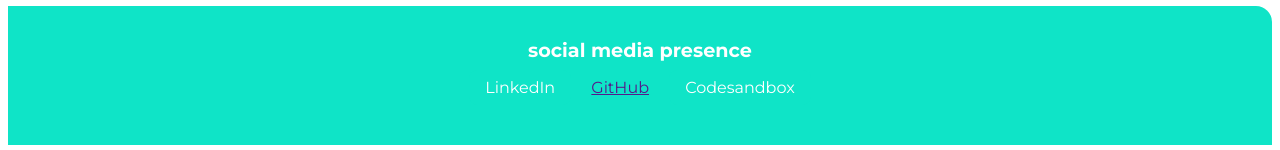
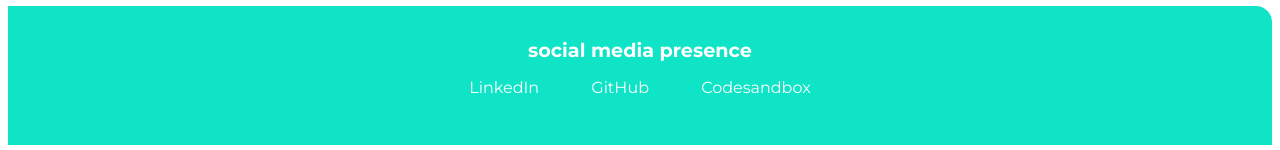
Before and after one commit to vikipediaa/Portfolio_website, a plain HTML site: page index.html in a window 1280 px wide. Shown: the part 1033-1183 px from the top of the page. Drawn offline with Linux system fonts and the light colour scheme.

Commit message:
githiub link c0rrected

```diff
--- a/index.html
+++ b/index.html
@@ -50,7 +50,7 @@
             <div class="heading">social media presence</div>
             <ul class="unordered list-inline">
                 <li><a href="https://www.linkedin.com/in/vikas-pandey-a04b471b4/" class="primary-link" >LinkedIn</a></li>
-                <li><a href="" class="https://github.com/vikipediaa">GitHub</a></li>
+                <li><a href="https://github.com/vikipediaa" class="primary-link">GitHub</a></li>
                 <li><a href="" class="primary-link">Codesandbox</a></li>
             </ul>
         </div>
```
